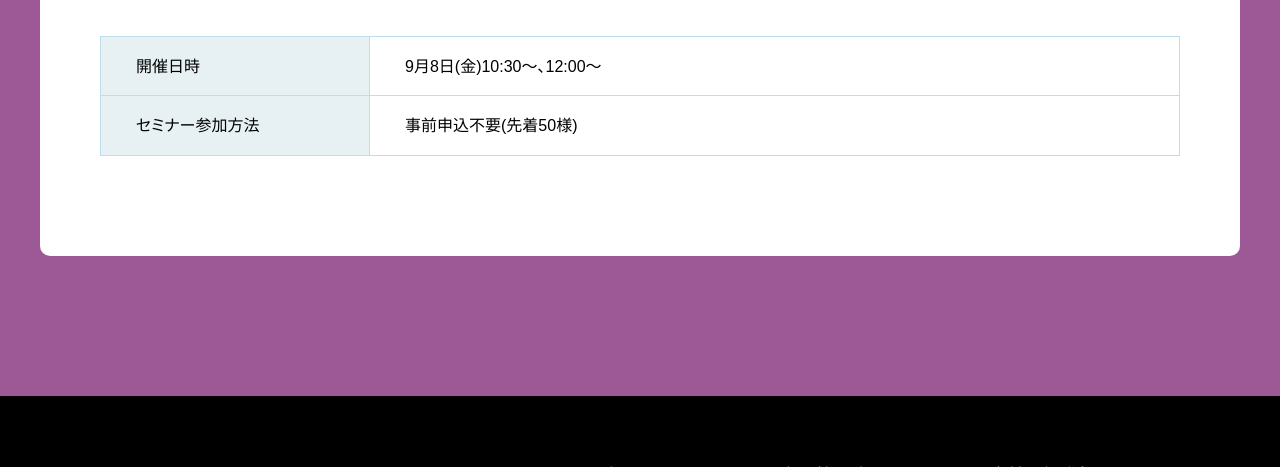
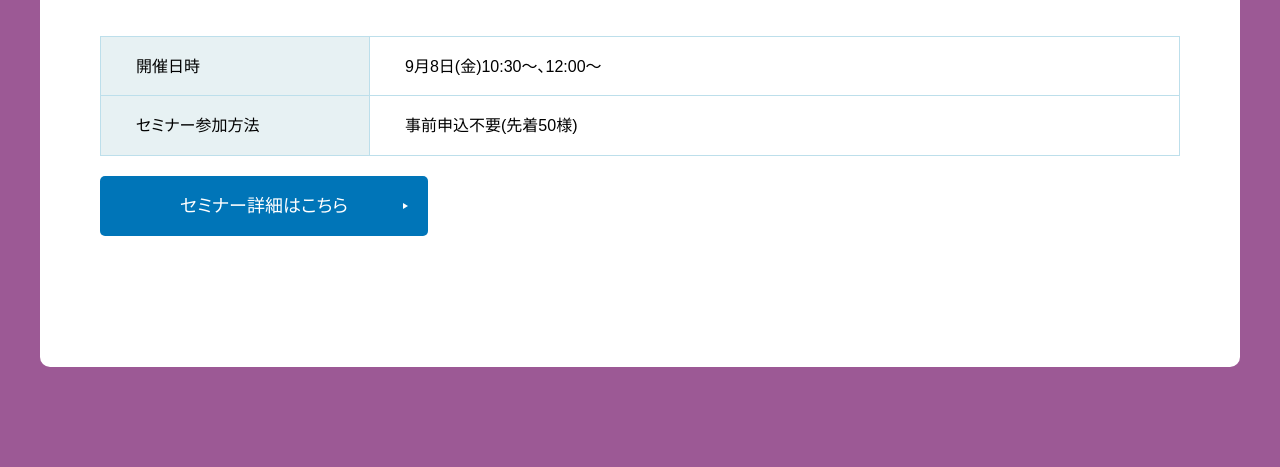
Before and after one commit to duongspm/jasis-official_2023, a PHP site: page /point/index.html in a window 1280 px wide. Shown: the part 3080-3547 px from the top of the page. Run offline with PHP 8.4, Linux system fonts and the light colour scheme; some libraries are stand-ins or nearby versions.

Commit message:
update seminar

```diff
--- a/assets/css/point.css
+++ b/assets/css/point.css
@@ -450,3 +450,27 @@
 .seminar-row:nth-child(1){
     border-top: 1px solid #bddfeb;
 }
+.seminar__link{
+    padding: 35px 0 45px 0;
+    margin: 0 auto;
+}
+.seminar__btn{
+    background-color: #0075b8;
+    border-radius: 5px;
+    padding: 20px 80px;
+    color: #ffffff;
+    font-size: 18px;
+    position: relative;
+}
+.seminar__btn::after{
+    position: absolute;
+    width: 0;
+    height: 0;
+    border-top: 3px solid transparent;
+    border-left: 5px solid #ffffff;
+    border-bottom: 3px solid transparent;
+    content: "";
+    right: 20px;
+    top: 50%;
+    transform: translateY(-50%);
+}
--- a/point/index.html
+++ b/point/index.html
@@ -300,7 +300,9 @@
                         <p class="seminar-row">事前申込不要(先着50様)</p>
                     </div>
                 </div>
-
+                <div class="seminar__link">
+                    <a class="seminar__btn" href="#">セミナー詳細はこちら</a>
+                </div>
             </div>
             <!--/tab03-->
         </section>
```
